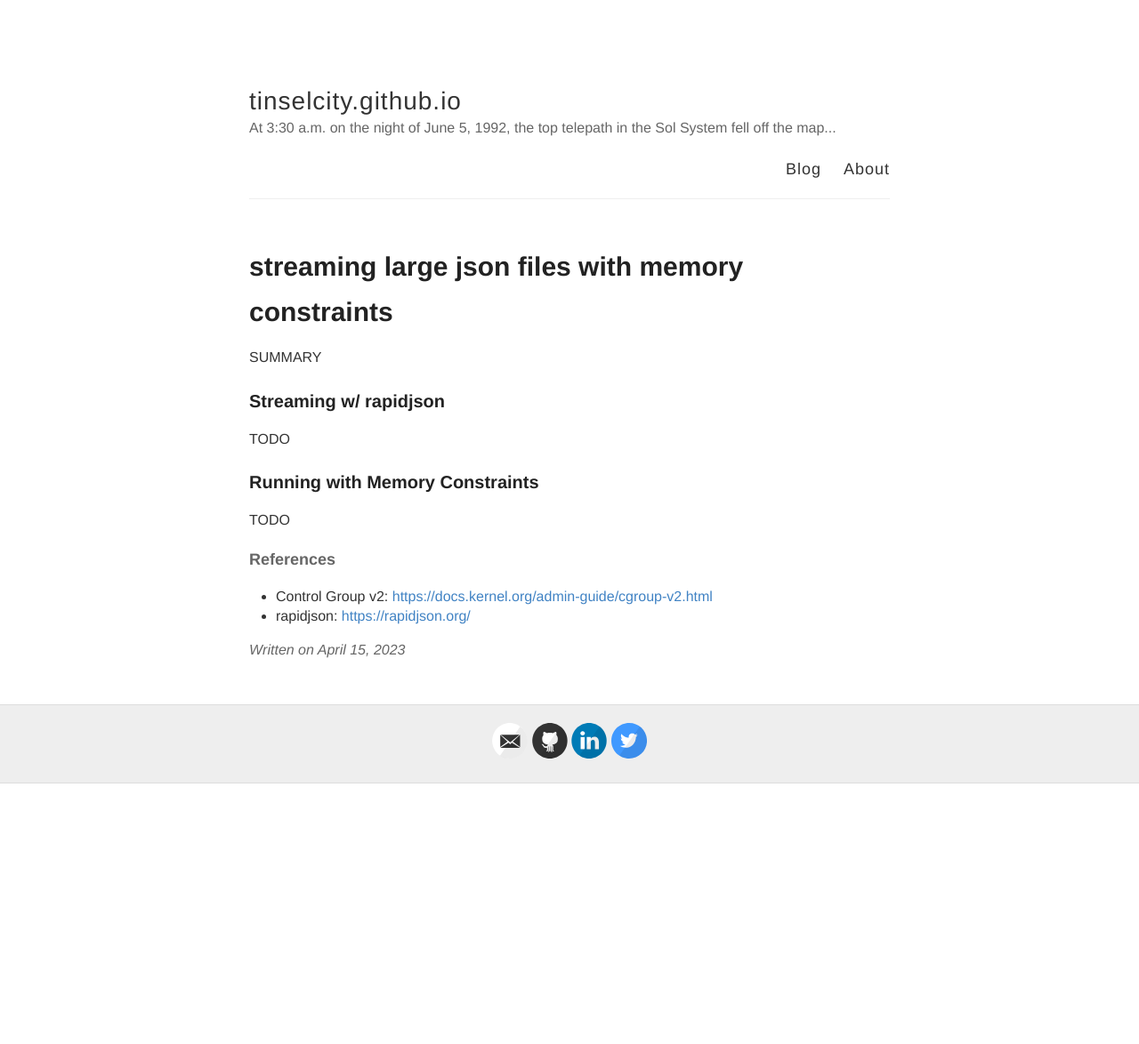
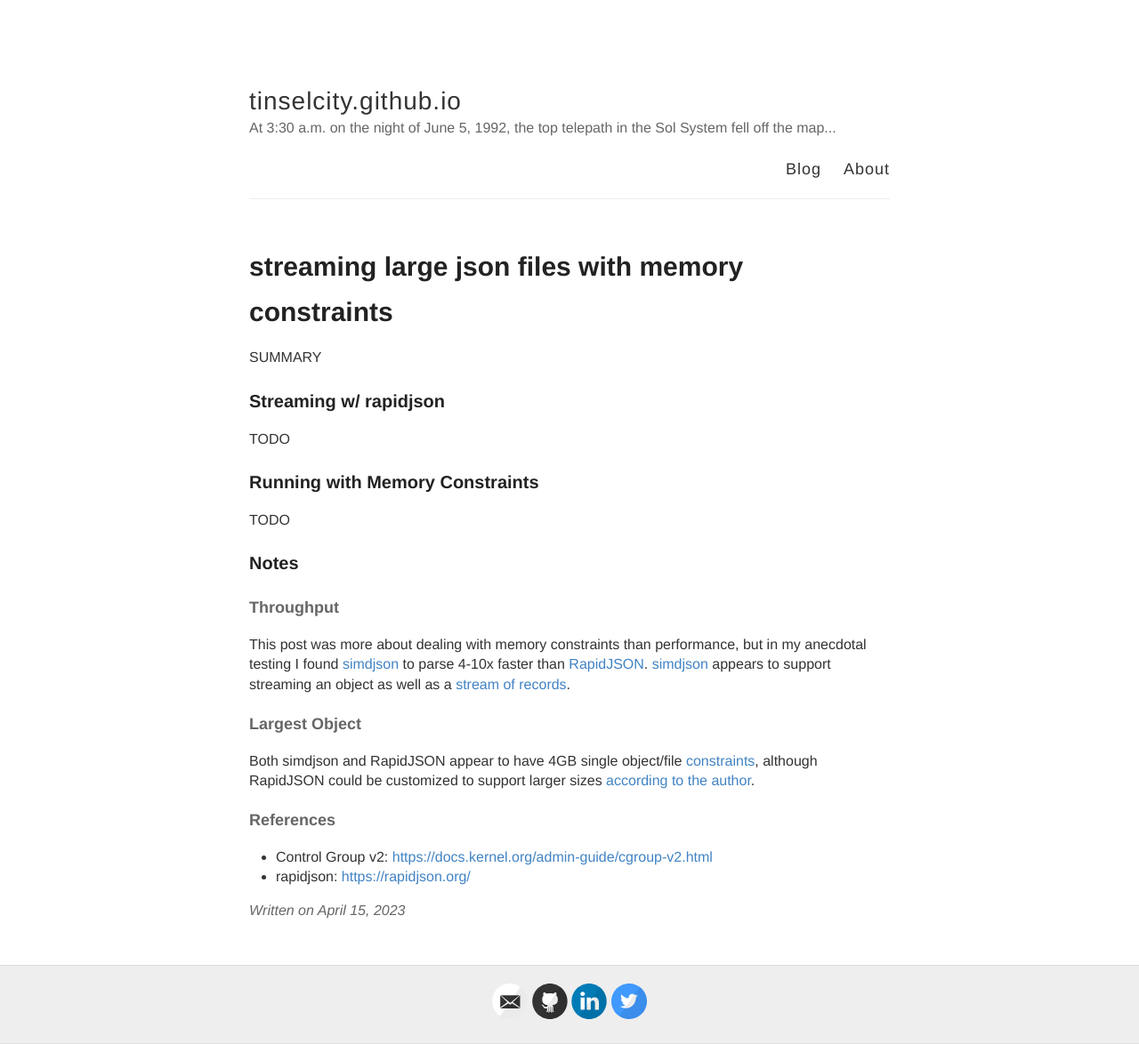
Before and after one commit to tinselcity/tinselcity.github.io, a Jekyll site: the page built from _posts/2023-4-15-Large-Json-Stream.md, in a window 1280 px wide. Shown: the whole page at 89% size. Built offline with Jekyll 4.4.1, drawn with Linux system fonts in a browser that asks for light colours; before the commit the page ends 900 px from its top, so only the background shows below that.

Commit message:
placeholders.

```diff
--- a/_posts/2023-4-15-Large-Json-Stream.md
+++ b/_posts/2023-4-15-Large-Json-Stream.md
@@ -15,6 +15,13 @@ TODO
 
 TODO
 
+### Notes
+
+#### Throughput
+This post was more about dealing with memory constraints than performance, but in my anecdotal testing I found [simdjson](https://github.com/simdjson/simdjson) to parse 4-10x faster than [RapidJSON](https://rapidjson.org/).  [simdjson](https://github.com/simdjson/simdjson) appears to support streaming an object as well as a [stream of records](https://github.com/simdjson/simdjson/blob/master/doc/basics.md#newline-delimited-json-ndjson-and-json-lines).
+
+#### Largest Object
+Both simdjson and RapidJSON appear to have 4GB single object/file [constraints](https://github.com/simdjson/simdjson/issues/128#issuecomment-1172576669/), although RapidJSON could be customized to support larger sizes [according to the author](https://github.com/Tencent/rapidjson/issues/1511#issuecomment-490736496).
 
 #### References
 
```
